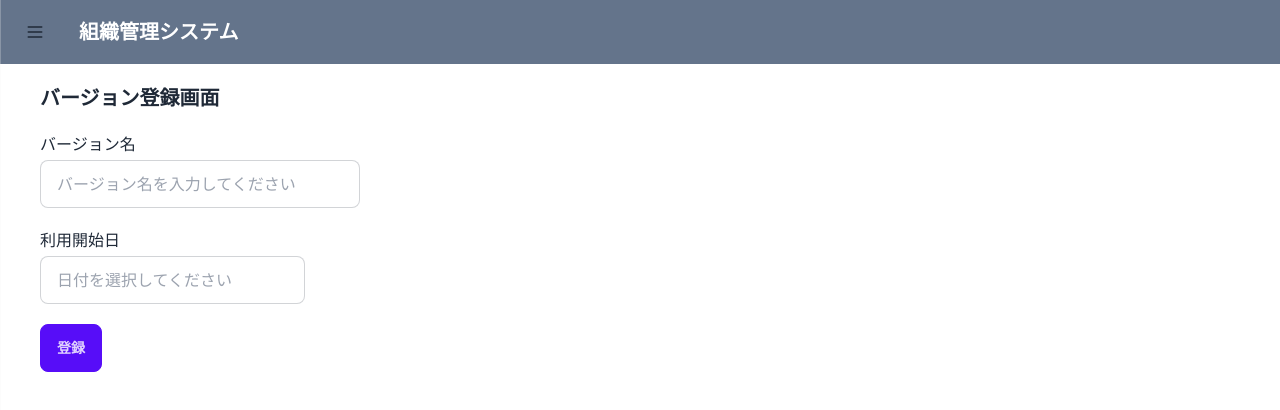
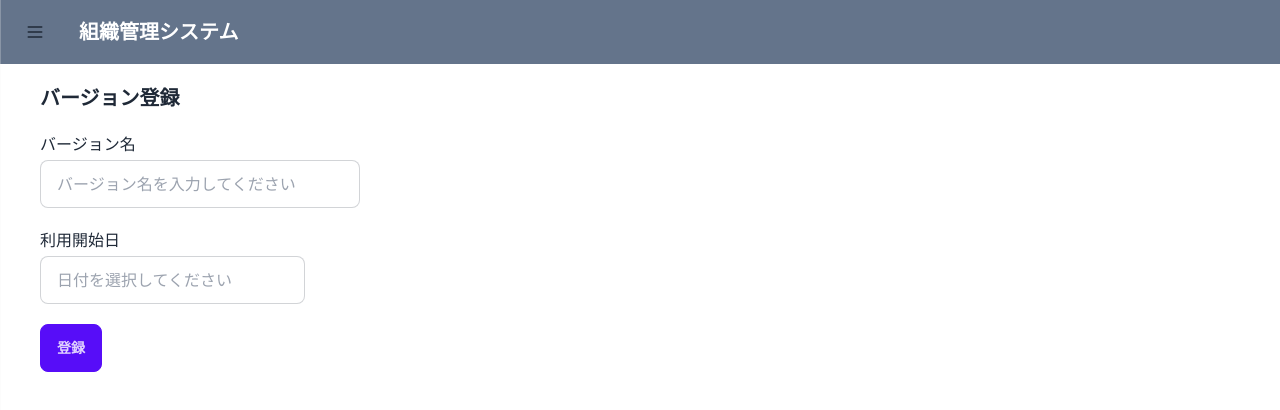
Before and after one commit to wtsbee/organization-management-system, a React (Vite) app in the folder client/: page /version/new in a window 1280 px wide. Shown: the top 410 px of the page. Built offline with nearby package versions, Linux system fonts and the light colour scheme; no server answers; the HTML template or start-up script is replaced by a standard one.

Commit message:
FE:バージョン編集画面の雛形作成

```diff
--- a/client/src/App.tsx
+++ b/client/src/App.tsx
@@ -8,6 +8,7 @@ import VersionManagement from "@/pages/VersionManagement";
 import NewVersion from "@/pages/NewVersion";
 import OrganizationChart from "./pages/OrganizationChart";
 import EmployeeManagement from "./pages/EmployeeManagement";
+import EditVersion from "./pages/EditVersion";
 
 const client = new ApolloClient({
   uri: `${import.meta.env.VITE_BACKEND_URL}/query`,
@@ -22,6 +23,7 @@ function App() {
       <div className="main px-10 py-5">
         <Routes>
           <Route path="/" element={<VersionManagement />} />
+          <Route path="/version/:id" element={<EditVersion />} />
           <Route path="/version/new" element={<NewVersion />} />
           <Route path="/department" element={<DepartmentManagement />} />
           <Route path="/employee" element={<EmployeeManagement />} />
--- a/client/src/components/version/VersionTable.tsx
+++ b/client/src/components/version/VersionTable.tsx
@@ -1,3 +1,4 @@
+import { Link } from "react-router-dom";
 import { FormatDateToYYYYMMDD } from "@/functions/common.ts";
 import { Version } from "@/types/version.ts";
 
@@ -24,12 +25,14 @@ const VersionTable = ({ versions }: Props) => {
               <td>{FormatDateToYYYYMMDD(version.startedAt)}</td>
               <td>{version.name}</td>
               <td>
+                <Link to={`/version/${version.id}`} className="">
                   <div className="flex justify-end">
                     <button className="btn btn-outline btn-warning mr-1">
                       編集
                     </button>
                     <button className="btn btn-outline btn-error">削除</button>
                   </div>
+                </Link>
               </td>
             </tr>
           ))}
--- /dev/null
+++ b/client/src/pages/EditVersion.tsx
@@ -0,0 +1,9 @@
+const EditVersion = () => {
+  return (
+    <>
+      <h1 className="text-xl font-bold">バージョン編集</h1>
+    </>
+  );
+};
+
+export default EditVersion;
--- a/client/src/pages/NewVersion.tsx
+++ b/client/src/pages/NewVersion.tsx
@@ -25,7 +25,7 @@ const NewVersion = () => {
   };
   return (
     <>
-      <h1 className="text-xl font-bold">バージョン登録画面</h1>
+      <h1 className="text-xl font-bold">バージョン登録</h1>
       <div className="mt-5">
         <label>バージョン名</label>
         <br />
```
Lines whose indentation alone changed are shown as unchanged.
